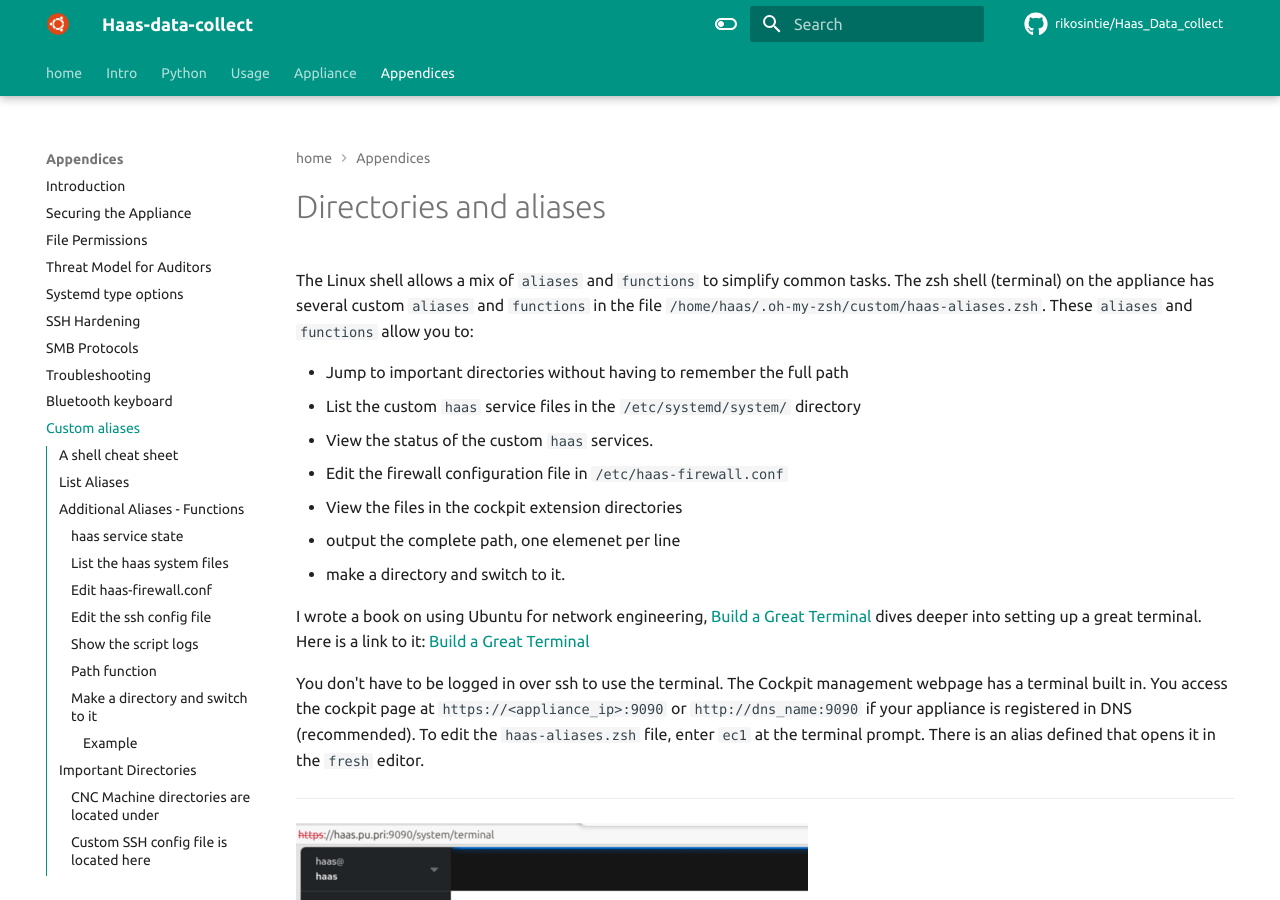
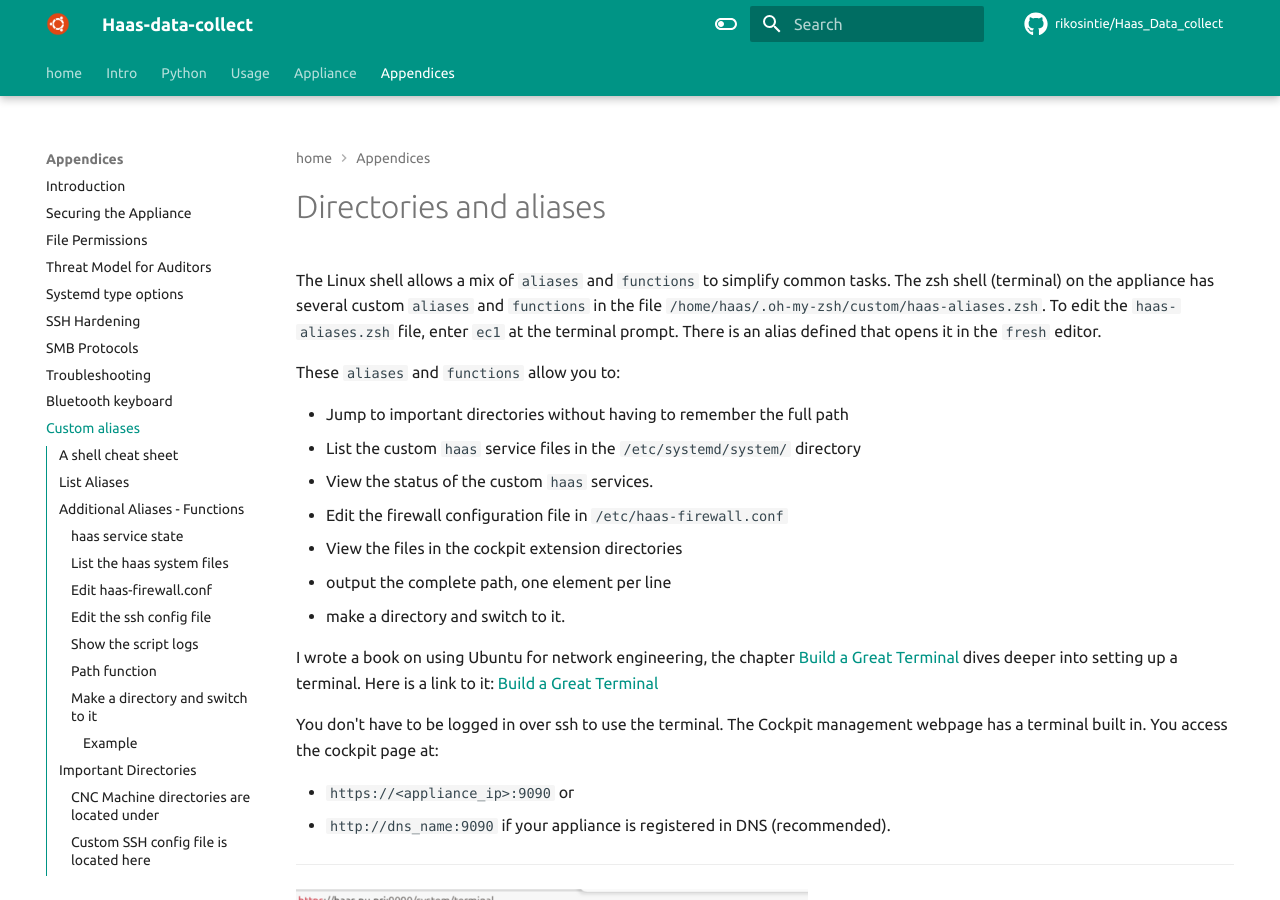
Before and after one commit to rikosintie/Haas_Data_collect, an MkDocs documentation site: the page built from docs/appendices/appendix-i.md, in a window 1280 px wide and 900 px high. Built offline with MkDocs 1.6.1 and Material for MkDocs 9.7.7, drawn with Linux system fonts in a browser that asks for light colours; some web fonts are replaced; comment, search, counter and statistics services are not loaded.

Commit message:
Git Title: appendix-i.md: - Formatting

```diff
--- a/docs/appendices/appendix-i.md
+++ b/docs/appendices/appendix-i.md
@@ -1,18 +1,24 @@
 # Directories and aliases
 
-The Linux shell allows a mix of `aliases` and `functions` to simplify common tasks. The zsh shell (terminal) on the appliance has several custom `aliases` and `functions` in the file `/home/haas/.oh-my-zsh/custom/haas-aliases.zsh`. These `aliases` and `functions` allow you to:
+The Linux shell allows a mix of `aliases` and `functions` to simplify common tasks. The zsh shell (terminal) on the appliance has several custom `aliases` and `functions` in the file `/home/haas/.oh-my-zsh/custom/haas-aliases.zsh`. To edit the `haas-aliases.zsh` file, enter `ec1` at the terminal prompt. There is an alias defined that opens it in the `fresh` editor.
+
+These `aliases` and `functions` allow you to:
 
 - Jump to important directories without having to remember the full path
 - List the custom `haas` service files in the `/etc/systemd/system/` directory
 - View the status of the custom `haas` services.
 - Edit the firewall configuration file in `/etc/haas-firewall.conf`
 - View the files in the cockpit extension directories
-- output the complete path, one elemenet per line
+- output the complete path, one element per line
 - make a directory and switch to it.
 
-I wrote a book on using Ubuntu for network engineering, [Build a Great Terminal](https://rikosintie.github.io/Ubuntu4NetworkEngineers/terminal/#install-oh-my-zsh) dives deeper into setting up a great terminal. Here is a link to it: [Build a Great Terminal](https://rikosintie.github.io/Ubuntu4NetworkEngineers/terminal/#install-oh-my-zsh)
+I wrote a book on using Ubuntu for network engineering, the chapter [Build a Great Terminal](https://rikosintie.github.io/Ubuntu4NetworkEngineers/terminal) dives deeper into setting up a terminal. Here is a link to it: [Build a Great Terminal](https://rikosintie.github.io/Ubuntu4NetworkEngineers/terminal/)
 
-You don't have to be logged in over ssh to use the terminal. The Cockpit management webpage has a terminal built in. You access the cockpit page at `https://<appliance_ip>:9090` or `http://dns_name:9090` if your appliance is registered in DNS (recommended). To edit the `haas-aliases.zsh` file, enter `ec1` at the terminal prompt. There is an alias defined that opens it in the `fresh` editor.
+You don't have to be logged in over ssh to use the terminal. The Cockpit management webpage has a terminal built in. You access the cockpit page at:
+
+- `https://<appliance_ip>:9090`
+or
+- `http://dns_name:9090` if your appliance is registered in DNS (recommended).
 
 ----------------------------------------------------------------
 
```
